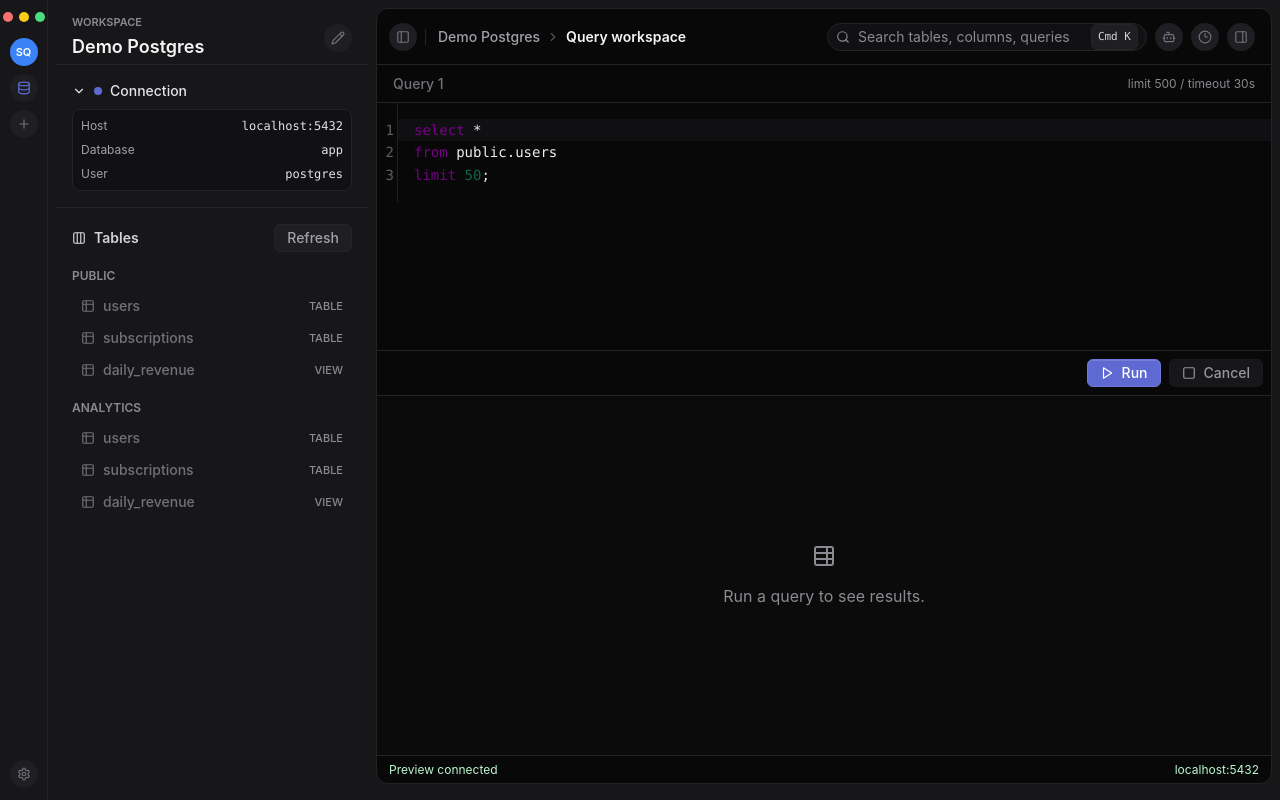
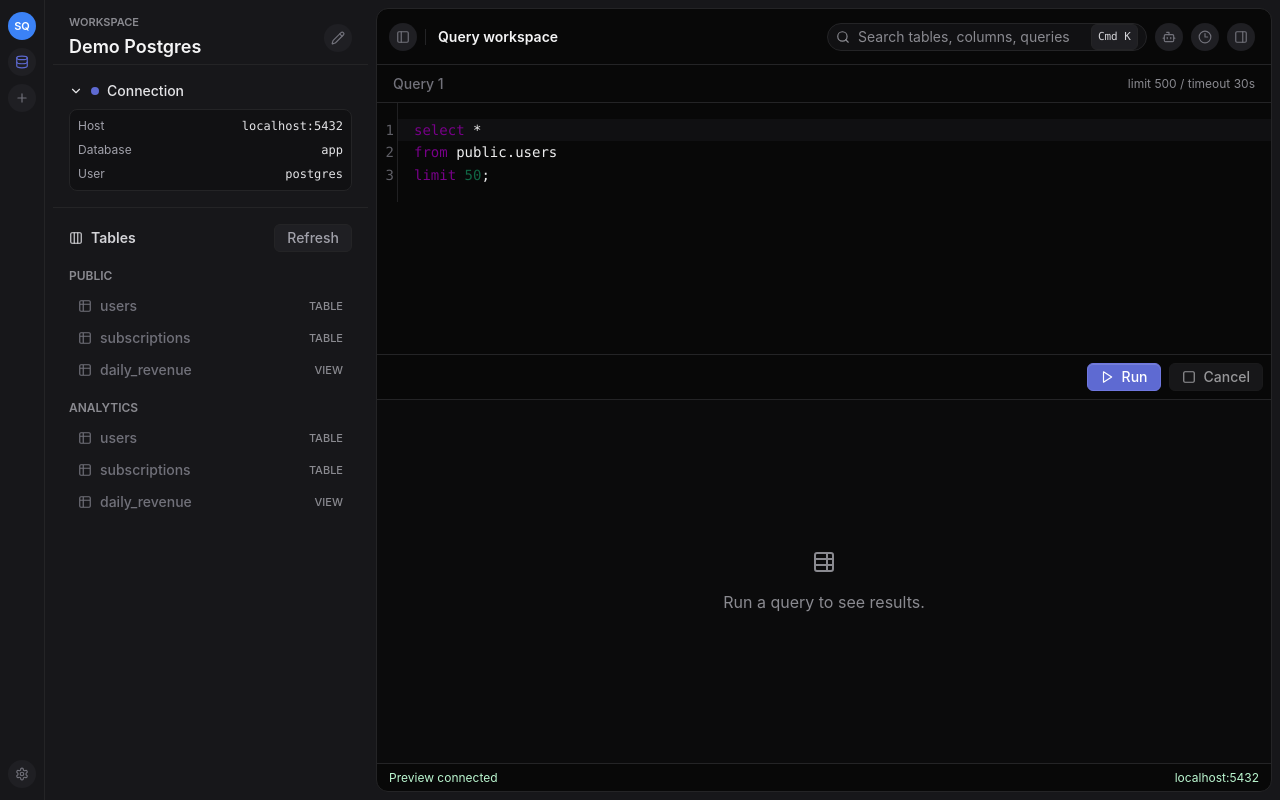
Before and after one commit to aquibbaig/datapanel, a React (Vite) app in the folder frontend/: page / in a window 1280 px wide. Built offline with nearby package versions, Linux system fonts and the light colour scheme.

Commit message:
fix top nav

```diff
--- a/frontend/src/app/App.tsx
+++ b/frontend/src/app/App.tsx
@@ -4,10 +4,8 @@ import { AppSidebar } from "../components/AppSidebar";
 import {
   Breadcrumb,
   BreadcrumbItem,
-  BreadcrumbLink,
   BreadcrumbList,
   BreadcrumbPage,
-  BreadcrumbSeparator,
 } from "../components/ui/breadcrumb";
 import { Button } from "../components/ui/Button";
 import { Modal } from "../components/ui/Modal";
@@ -82,12 +80,6 @@ export function App() {
             <Separator orientation="vertical" className="mr-1" />
             <Breadcrumb>
               <BreadcrumbList>
-                <BreadcrumbItem className="hidden md:block">
-                  <BreadcrumbLink>
-                    {model.activeProfile ? model.activeProfile.name : "Sequel"}
-                  </BreadcrumbLink>
-                </BreadcrumbItem>
-                <BreadcrumbSeparator className="hidden md:flex" />
                 <BreadcrumbItem>
                   <BreadcrumbPage>
                     {model.selectedTable
@@ -185,7 +177,7 @@ export function App() {
           <span>
             {model.activeProfile
               ? `${model.activeProfile.host}:${model.activeProfile.port}`
-              : "Local app"}
+              : ""}
           </span>
         </footer>
       </SidebarInset>
--- a/frontend/src/components/AppSidebar.tsx
+++ b/frontend/src/components/AppSidebar.tsx
@@ -52,12 +52,6 @@ export function AppSidebar({
       )}
     >
       <div className="flex w-12 flex-col items-center gap-2 border-r border-line px-2 py-3">
-        <div className="mb-2 flex gap-1.5">
-          <span className="h-2.5 w-2.5 rounded-full bg-red-400" />
-          <span className="h-2.5 w-2.5 rounded-full bg-yellow-400" />
-          <span className="h-2.5 w-2.5 rounded-full bg-green-400" />
-        </div>
-
         <div className="grid h-7 w-7 place-items-center rounded-full bg-blue-500 text-[11px] font-semibold text-white">
           SQ
         </div>
--- a/frontend/src/components/ui/sidebar.tsx
+++ b/frontend/src/components/ui/sidebar.tsx
@@ -33,7 +33,7 @@ export function SidebarInset({
   return (
     <main
       className={cn(
-        "m-2 grid min-w-0 mb-4 flex-1 overflow-hidden rounded-xl border border-line bg-surface-950",
+        "m-2 grid min-w-0 mb-2 flex-1 overflow-hidden rounded-xl border border-line bg-surface-950",
         className,
       )}
     >
```
